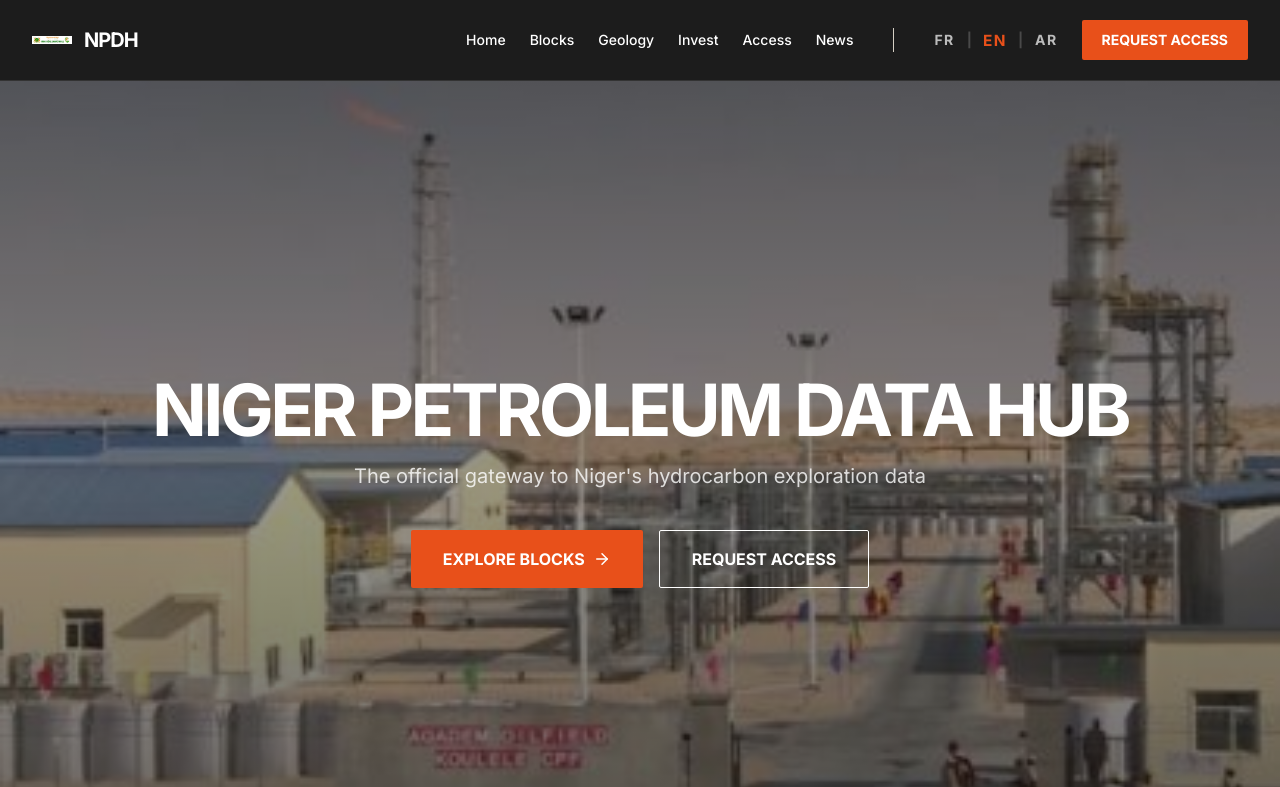
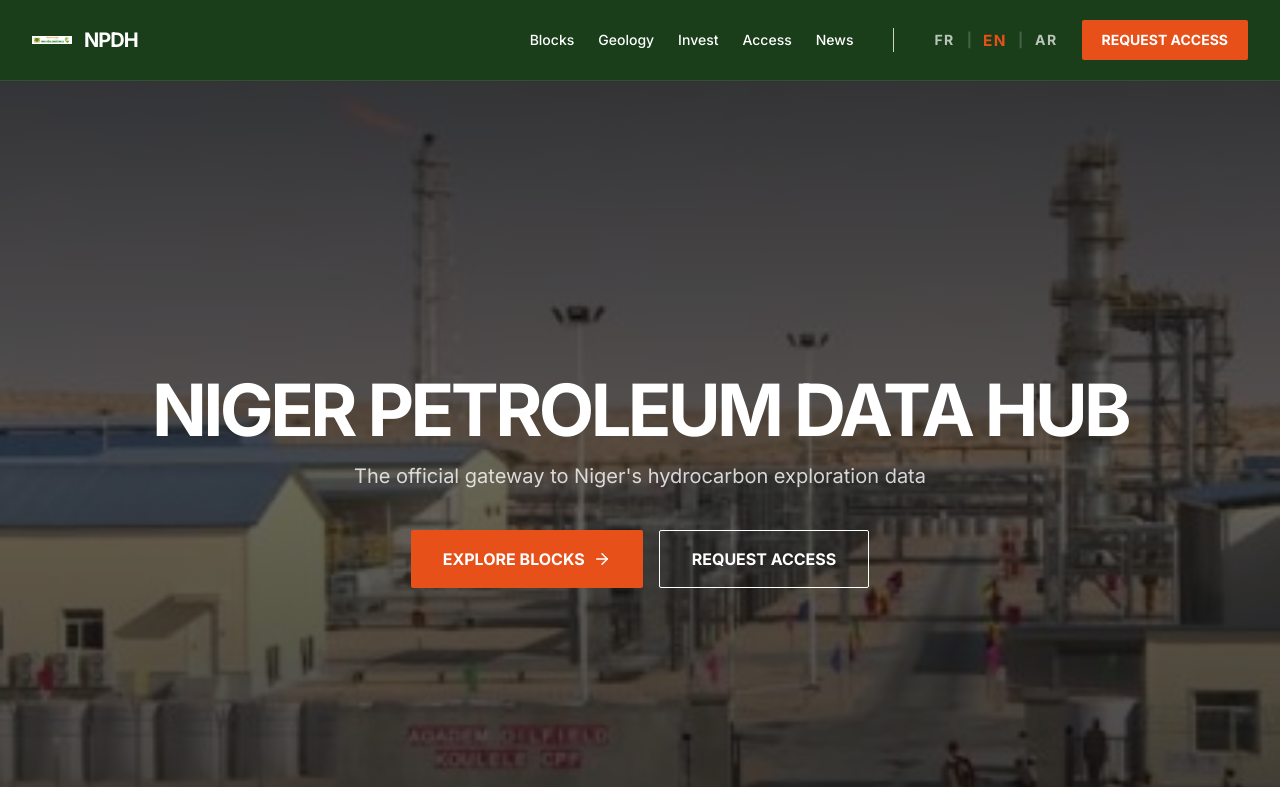
Before and after one commit to Chamavo/Niger-PetroHub, a Next.js app: page / in a window 1280 px wide. Shown: the top 787 px of the page. Built offline with nearby package versions, Linux system fonts and the light colour scheme.

Commit message:
Update navbar

```diff
--- a/src/app/globals.css
+++ b/src/app/globals.css
@@ -8,11 +8,11 @@
   --background-card: #FFFFFF;
   --accent-orange: #E8501A;
   --accent-green: #2E6B2E;
-  --text-primary: #1C1C1C;
+  --text-primary: #1A3D1A;
   --text-secondary: #4A4A4A;
   --text-muted: #7A7A7A;
   --border: #D5CFC4;
-  --nav: #1C1C1C;
+  --nav: #1A3D1A;
 }
 
 @layer base {
--- a/src/app/page.tsx
+++ b/src/app/page.tsx
@@ -21,7 +21,7 @@ export default function HomePage() {
             fill
             className="object-cover"
           />
-          <div className="absolute inset-0 bg-gradient-to-b from-black/60 via-black/40 to-black/60 z-10" />
+          <div className="absolute inset-0 bg-gradient-to-b from-black/75 via-black/60 to-black/75 z-10" />
         </div>
 
         <div className="relative z-20 container mx-auto px-4 text-center flex flex-col items-center">
--- a/src/components/Navbar.tsx
+++ b/src/components/Navbar.tsx
@@ -12,7 +12,6 @@ export default function Navbar() {
   const [isMenuOpen, setIsMenuOpen] = useState(false);
 
   const navLinks = [
-    { name: t.nav.home, href: "/" },
     { name: t.nav.blocks, href: "/blocks" },
     { name: t.nav.geology, href: "/geology" },
     { name: t.nav.invest, href: "/invest" },
@@ -21,7 +20,7 @@ export default function Navbar() {
   ];
 
   return (
-    <nav className="sticky top-0 z-50 w-full bg-[#1C1C1C] backdrop-blur-md border-b border-white/10">
+    <nav className="sticky top-0 z-50 w-full bg-nav backdrop-blur-md border-b border-white/10">
       <div className="max-w-7xl mx-auto px-4 sm:px-6 lg:px-8">
         <div className="flex justify-between items-center h-20">
           {/* Logo */}
```
